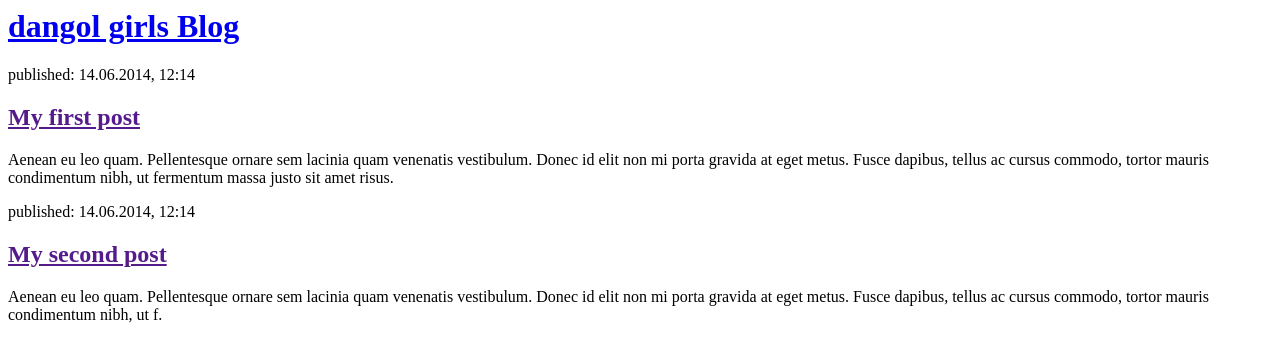
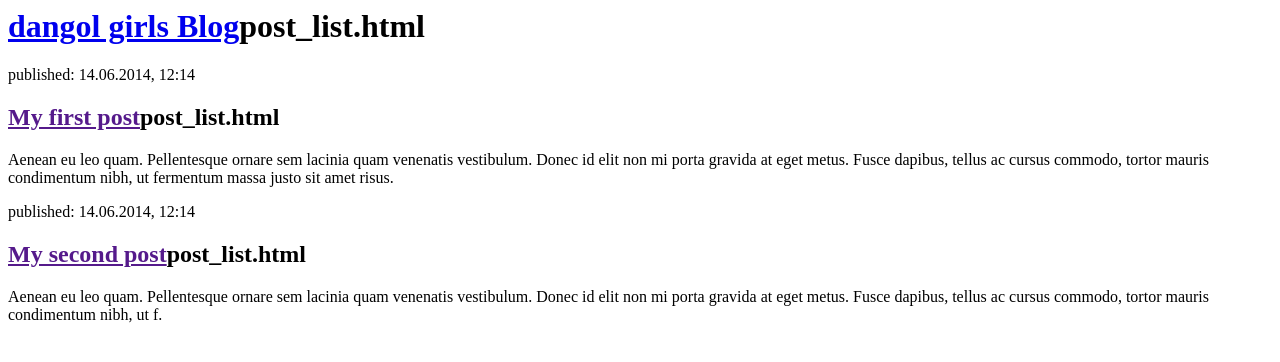
Before and after one commit to jstnhmltn/PDXCode, a Django app: page / in a window 1280 px wide. Shown: the top 362 px of the page. Run offline with Django 3.2, Linux system fonts and the light colour scheme.

Commit message:
2020-05-05

```diff
--- a/4 Django/Lab1/djangogirls/templates/post_list.html
+++ b/4 Django/Lab1/djangogirls/templates/post_list.html
@@ -5,12 +5,12 @@
     <body>
 
         <div>
-            <h1><a href="/">dangol girls Blog</a></h1>
+            <h1><a href="/">dangol girls Blog</a>post_list.html</h1>
         </div>
 
         <div>
             <p>published: 14.06.2014, 12:14</p>
-            <h2><a href="">My first post</a></h2>
+            <h2><a href="">My first post</a>post_list.html</h2>
             <p>Aenean eu leo quam. Pellentesque ornare sem lacinia quam venenatis vestibulum.
                 Donec id elit non mi porta gravida at eget metus. Fusce dapibus, tellus ac cursus commodo,
                 tortor mauris condimentum nibh, ut fermentum massa justo sit amet risus.</p>
@@ -18,7 +18,7 @@
 
         <div>
             <p>published: 14.06.2014, 12:14</p>
-            <h2><a href="">My second post</a></h2>
+            <h2><a href="">My second post</a>post_list.html</h2>
             <p>Aenean eu leo quam. Pellentesque ornare sem lacinia quam venenatis vestibulum.
                 Donec id elit non mi porta gravida at eget metus. Fusce dapibus, tellus ac cursus commodo,
                 tortor mauris condimentum nibh, ut f.</p>
--- a/4 Django/Lab2/templates/base.html
+++ b/4 Django/Lab2/templates/base.html
@@ -1,4 +1,4 @@
-{% load staticfiles %}
+{% load static %}
 <!DOCTYPE html>
 <html lang="en">
 <head>
--- a/4 Django/Lab2/todo_app/views.py
+++ b/4 Django/Lab2/todo_app/views.py
@@ -1,8 +1,8 @@
-from django.shortcuts import render
+from django.shortcuts import render, redirect
 from todo_app.models import Todo
 
 from django.http import HttpResponse
 
 
 def index(request):
-    return HttpResponse("Hello, world.")
+    return render(request, 'main/index.html')
--- a/4 Django/Lab2/todo_project/settings.py
+++ b/4 Django/Lab2/todo_project/settings.py
@@ -43,7 +43,7 @@ ROOT_URLCONF = 'todo_project.urls'
 TEMPLATES = [
     {
         'BACKEND': 'django.template.backends.django.DjangoTemplates',
-        'DIRS': [],
+        'DIRS': [os.path.join(BASE_DIR, 'templates')],
         'APP_DIRS': True,
         'OPTIONS': {
             'context_processors': [
```
Also changed, not shown: 4 other files.
